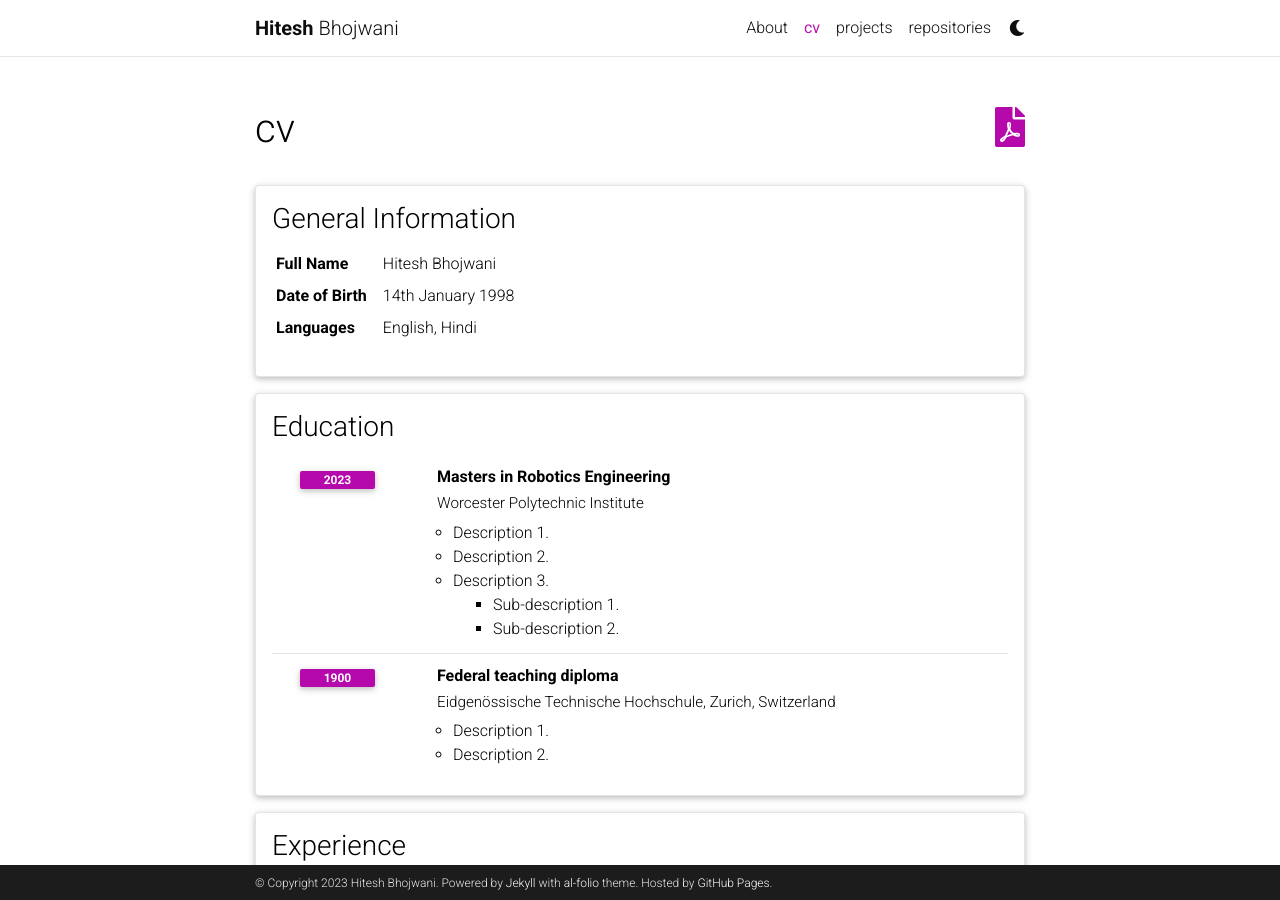
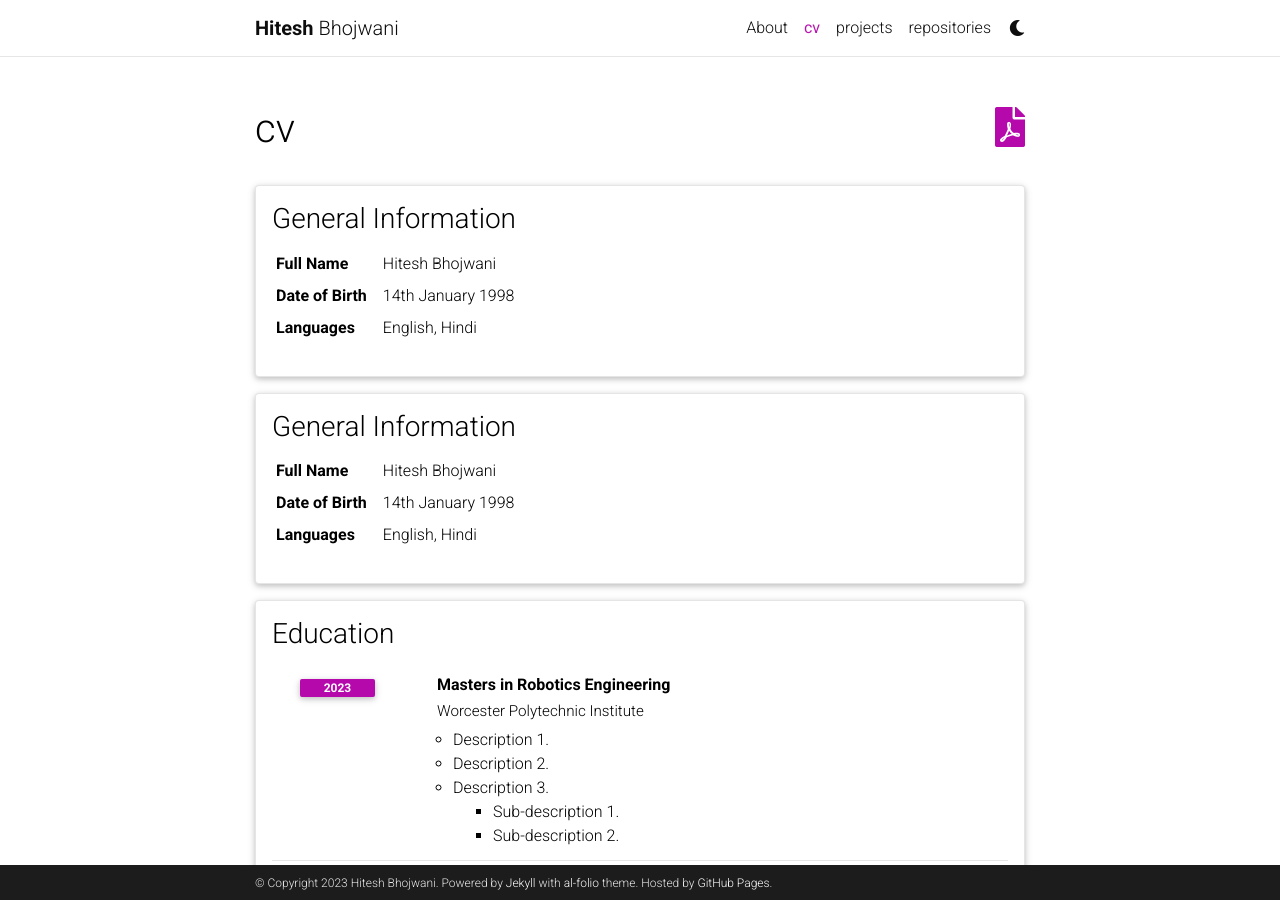
Before and after one commit to heisenberg141/heisenberg141.github.io, a Jekyll site: the page built from _pages/cv.md, in a window 1280 px wide and 900 px high. Built offline with Jekyll 4.4.1, drawn with Linux system fonts in a browser that asks for light colours; comment, search, counter and statistics services are not loaded; a style sheet for code colours, icons or effects is not loaded.

Commit message:
Website Updates

```diff
--- a/_data/cv.yml
+++ b/_data/cv.yml
@@ -1,3 +1,13 @@
+- title: General Information
+  type: map
+  contents:
+    - name: Full Name
+      value: Hitesh Bhojwani
+    - name: Date of Birth
+      value: 14th January 1998
+    - name: Languages
+      value: English, Hindi
+
 - title: General Information
   type: map
   contents:
```
